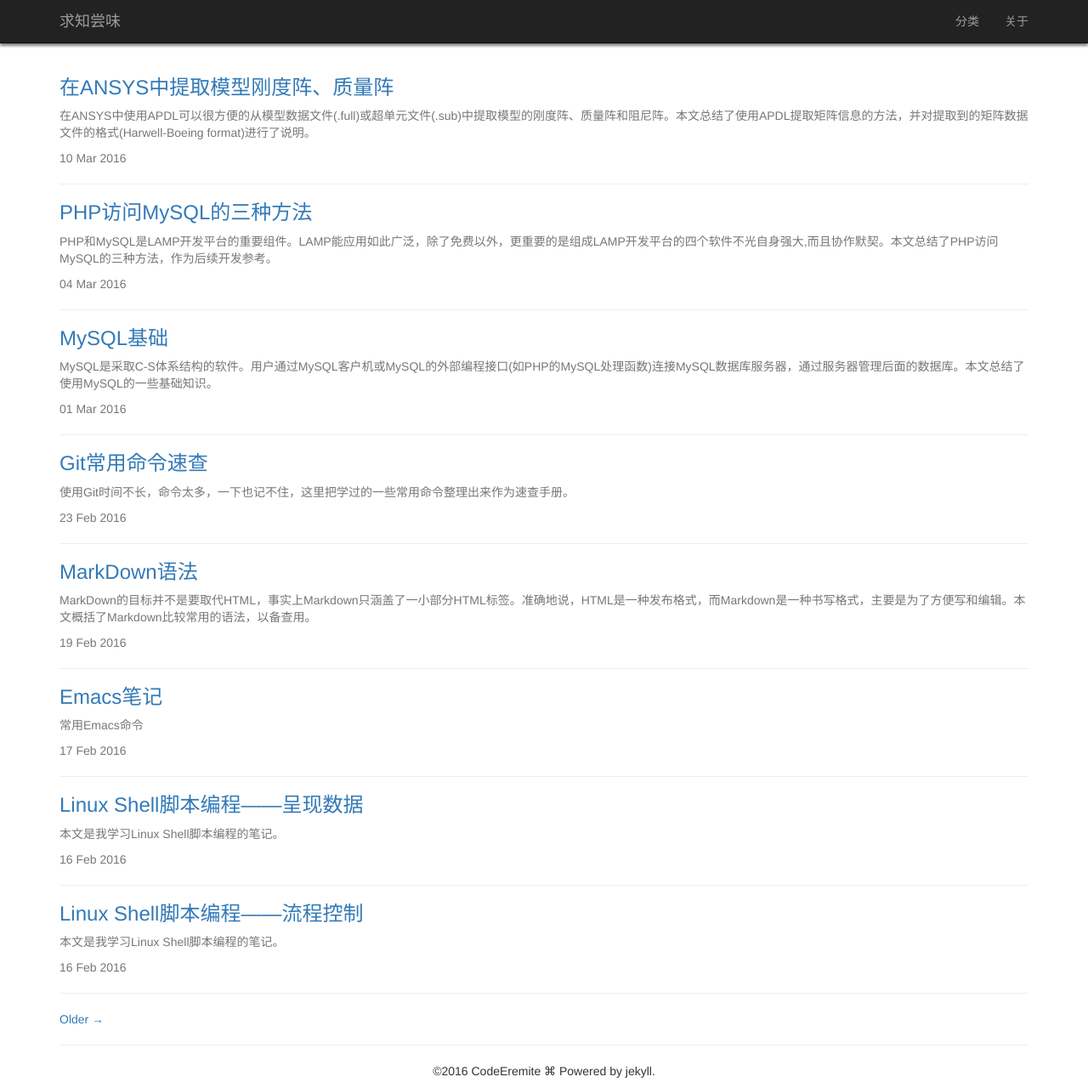
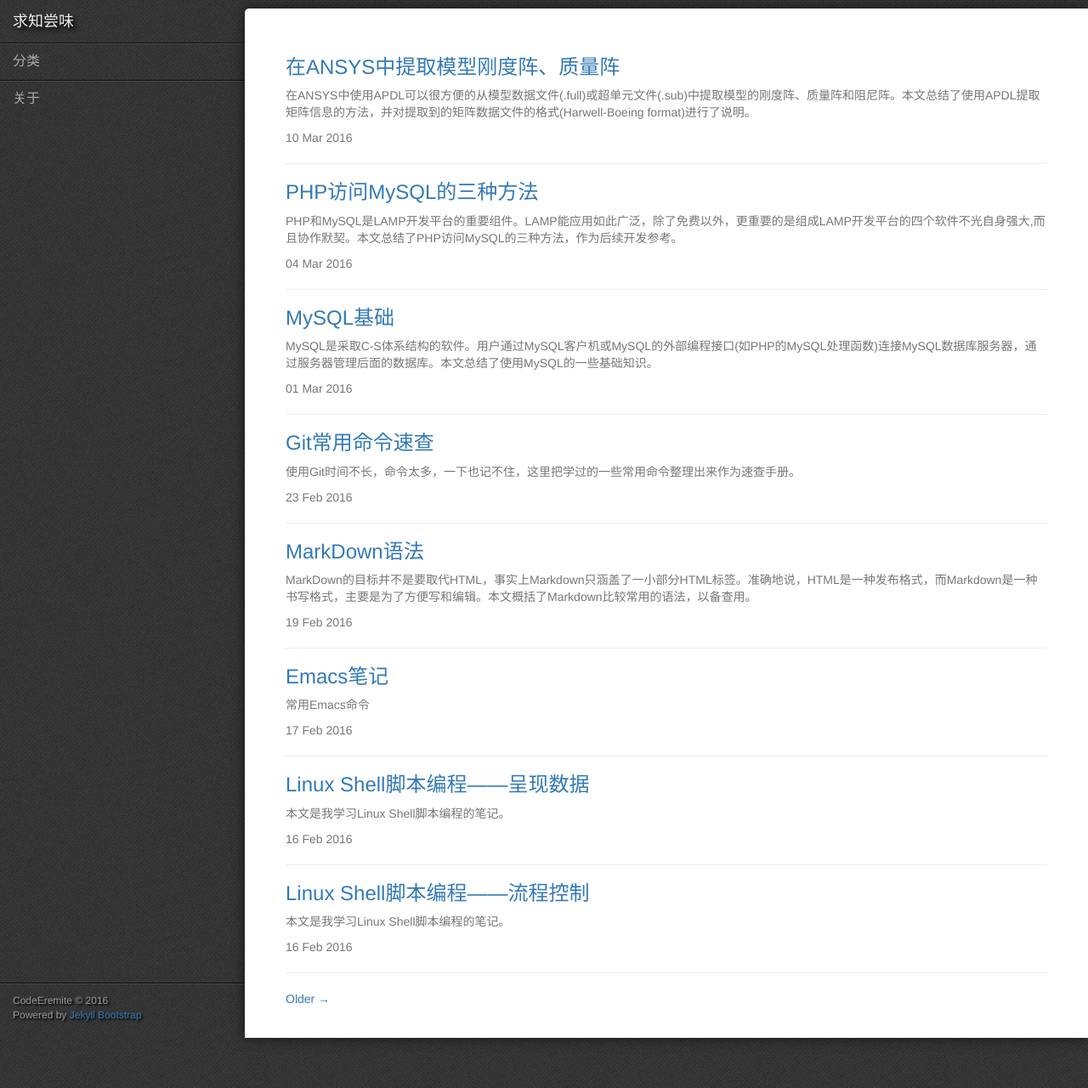
Before and after one commit to CodeEremite/codeeremite.github.io, a Jekyll site: the page built from index.html, in a window 1280 px wide. Shown: the whole page at 85% size. Built offline with Jekyll 4.4.1, drawn with Linux system fonts in a browser that asks for light colours; nearby versions of some CDN libraries; the list of posts is cut into pages by our own code.

Commit message:
update layout for bigger screen

```diff
--- a/_layouts/default.html
+++ b/_layouts/default.html
@@ -11,32 +11,30 @@
     <link rel="stylesheet" href="/css/base.css" />
 </head>
 <body>
-<nav class="navbar navbar-default navbar-fixed-top navbar-inverse">
-    <div class="container">
-        <div class="navbar-header">
+<nav class="nav-layout">
+    <div class="nav-header">
         <button type="button" class="navbar-toggle" data-toggle="collapse" data-target=".navbar-responsive-collapse" >
             <span class="sr-only">Toggle navigation</span>
             <span class="icon-bar"></span>
             <span class="icon-bar"></span>
             <span class="icon-bar"></span>
         </button>
-            <a class="navbar-brand" href="/index.html">{{ site.title }}</a>
+        <a class="nav-logo" href="/index.html">{{ site.title }}</a>
     </div>
-        <div class="collapse navbar-collapse navbar-responsive-collapse">
-        {% include navigation.html %}
-        </div>
+    <div class="collapse navbar-responsive-collapse">
+        <ul>
+            <li><a href="/categories.html">分类</a></li>
+            <!--<li><a href="/index.html">备忘</a></li>-->
+            <li><a href="/about.html">关于</a></li>
+        </ul>
     </div>
 </nav>
 <main>
-    <div class="container">
     {{ content }}
-    </div>
 </main>
 <footer>
-    <div class="container">
     <hr>
-        <p class="copyright">&copy;2016 {{ site.author }} &#8984; Powered by jekyll.</p>
-    </div>
+    <p class="copyright">{{ site.author }}&nbsp;&copy;&nbsp;2016<br>Powered by <a href="http://jekyll.bootcss.com">Jekyll</a> <a href="http://www.bootcss.com">Bootstrap</a></p>
 </footer>
 <script src="//cdn.bootcss.com/jquery/1.11.3/jquery.min.js"></script>
 <script src="/bootstrap/js/bootstrap.min.js"></script>
--- a/css/base.css
+++ b/css/base.css
@@ -1,18 +1,102 @@
-body{
-    padding-top:70px;
+body {
+    padding-top: 70px;
+}
+
+nav,
+main,
+footer {
+    padding-left: 15px;
+    padding-right: 15px;
+}
+
+nav.nav-layout {
+    position:fixed;
+    top:0;
+    right:0;
+    left:0;
+    z-index:1030;
+
+    background-color:rgb(51,51,51);
+	-webkit-box-shadow: 0 3px 3px rgba(0,0,0,0.5);
+	-moz-box-shadow: 0 3px 3px rgba(0,0,0,0.5);
+    -o-box-shadow: 0 3px 3px rgba(0,0,0,0.5);
+	box-shadow: 0 3px 3px rgba(0,0,0,0.5);
+
+    height: 50px;
+    margin-bottom: 20px;
+    padding:0;
+}
+
+nav a {
+    color: #aaa;
+    display:block;
+}
+
+nav a:hover {
+    text-decoration: none;
+    color: #eee;
+}
+
+.copyright a:hover {
+    text-decoration: none;
+    color: #000;
+}
+
+button.navbar-toggle {
+    border:1px solid #444;
+    border-radius:6px;
+}
+
+.icon-bar {
+    background-color:#eee;
+    border-radius:2px;
+    border:#eee;
+}
+
+.nav-header{
+    height: 50px;
+    width: 100%;
+}
+
+.nav-logo {
+    display: inline-block;
+    line-height:20px;
+    font-size: 18px;
+    padding: 15px;
+    float:left;
+}
+
+nav ul {
+    list-style:none;
+    padding-left:0px;
+    padding-top:7.5px;
+    padding-bottom:7.5px;
+    background-color: rgb(51,51,51);
+    border-top:1px solid rgb(16,16,16);
+
+    -webkit-box-shadow: 0 1px 0 rgba(255,255,255,0.1) inset;
+    -moz-box-shadow: 0 1px 0 rgba(255,255,255,0.1) inset;
+    -o-box-shadow: 0 1px 0 rgba(255,255,255,0.1) inset;
+    box-shadow: 0 1px 0 rgba(255,255,255,0.1) inset;
+}
+
+div.collapse {
+    -webkit-box-shadow: 0 3px 3px rgba(0,0,0,0.5);
+    -moz-box-shadow: 0 3px 3px rgba(0,0,0,0.5);
+    -o-box-shadow: 0 3px 3px rgba(0,0,0,0.5);
+    box-shadow: 0 3px 3px rgba(0,0,0,0.5);
+}
+
+nav li {
+    padding: 10px 15px;
+    font-size:14px;
+    height:40px;
 }
 
 .copyright {
     text-align:center;
 }
 
-nav {
-    /*background-color:#111;*/
-	-webkit-box-shadow: 0 3px 3px rgba(0,0,0,0.5);
-	-moz-box-shadow: 0 3px 3px rgba(0,0,0,0.5);
-    -o-box-shadow: 0 3px 3px rgba(0,0,0,0.5);
-	box-shadow: 0 3px 3px rgba(0,0,0,0.5);
-}
 
 pre {
     /*word-break:normal;*/
@@ -23,3 +107,164 @@ pre {
 pre code {
     white-space: pre;
 }
+
+@media screen and (min-width: 768px) {
+    body {
+        padding-top: 0;
+        background: #444 url("/img/debut_dark.png");
+
+    }
+    main {
+        position: fixed;
+        top: 10px;
+        right: 0;
+        bottom: 0;
+        width: 76%;
+        background: #fff;
+
+        box-shadow: 0 0 15px rgba(0,0,0,.6);
+        border-top-left-radius:5px;
+
+        padding: 36px 48px;
+        overflow: hidden;
+        overflow-y: scroll;
+
+        z-index: 1050;
+
+        -webkit-overflow-scrolling: touch;
+    }
+
+    main::-webkit-scrollbar {
+        -webkit-appearance: none;
+        background-color: rgba(0,0,0,.15);
+        width:8px;
+        height:8px;
+    }
+
+    main::-webkit-scrollbar-thumb {
+        border-radius: 0;
+        background-color:rgba(0,0,0,.4);
+    }
+
+    nav.nav-layout {
+        position: static;
+        width: 24%;
+        background-color: rgba(255,255,255,0);
+
+	    -webkit-box-shadow: none;
+	    -moz-box-shadow: none;
+        -o-box-shadow: none;
+	    box-shadow: none;
+    }
+
+    .nav-header {
+        width: 100%;
+        text-shadow:4px 4px 4px rgb(0,0,0);
+    }
+
+    .nav-logo{
+        display:block;
+        width: 100%;
+    }
+
+    div.collapse {
+        display: block;
+
+        -webkit-box-shadow: none;
+        -moz-box-shadow: none;
+        -o-box-shadow: none;
+        box-shadow: none;
+    }
+    nav ul {
+        background-color: rgba(51,51,51,0);
+        padding:0;
+    }
+
+
+    nav li {
+        padding:0;
+
+        height:100%;
+        border-bottom:1px solid rgb(16,16,16);
+
+        -webkit-box-shadow: 0 1px 0 rgba(255,255,255,0.1);
+        -moz-box-shadow: 0 1px 0 rgba(255,255,255,0.1);
+        -o-box-shadow: 0 1px 0 rgba(255,255,255,0.1);
+        box-shadow: 0 1px 0 rgba(255,255,255,0.1);
+    }
+
+    nav li:last-child {
+        border-bottom: none;
+
+        -webkit-box-shadow: none;
+        -moz-box-shadow: none;
+        -o-box-shadow: none;
+        box-shadow: none;
+
+    }
+
+    nav li a {
+        display:block;
+        width:100%;
+        height:100%;
+
+        font-size: 16px;
+        padding:10px 15px 10px 15px;
+    }
+
+    nav li a:hover {
+        background-color: rgba(255,255,255,0.2);
+    }
+
+
+    footer
+    {
+        width: 24%;
+        position:absolute;
+        bottom:0;
+        left:0;
+        padding-top:12px;
+        padding-bottom:8px;
+
+        border-top:1px solid rgb(16,16,16);
+
+        -webkit-box-shadow: 0 1px 0 rgba(255,255,255,0.1) inset;
+        -moz-box-shadow: 0 1px 0 rgba(255,255,255,0.1) inset;
+        -o-box-shadow: 0 1px 0 rgba(255,255,255,0.1) inset;
+        box-shadow: 0 1px 0 rgba(255,255,255,0.1) inset;
+    }
+
+    footer hr {
+        display: none;
+    }
+
+    footer .copyright
+    {
+        text-align:left;
+        color: #999;
+        font-size:12px;
+        text-shadow:2px 2px 2px rgb(0,0,0);
+    }
+
+    .copyright a:hover {
+        text-decoration: none;
+        color: #fff;
+    }
+}
+
+@media screen and (min-width: 1200px) {
+
+    nav.nav-layout {
+        width:288px;
+    }
+
+    footer{
+        width:288px;
+    }
+
+    main {
+        width:auto;
+        left:288px;
+    }
+
+}
```
Also changed, not shown: img/debut_dark.png (added). Lines whose indentation alone changed are shown as unchanged.
